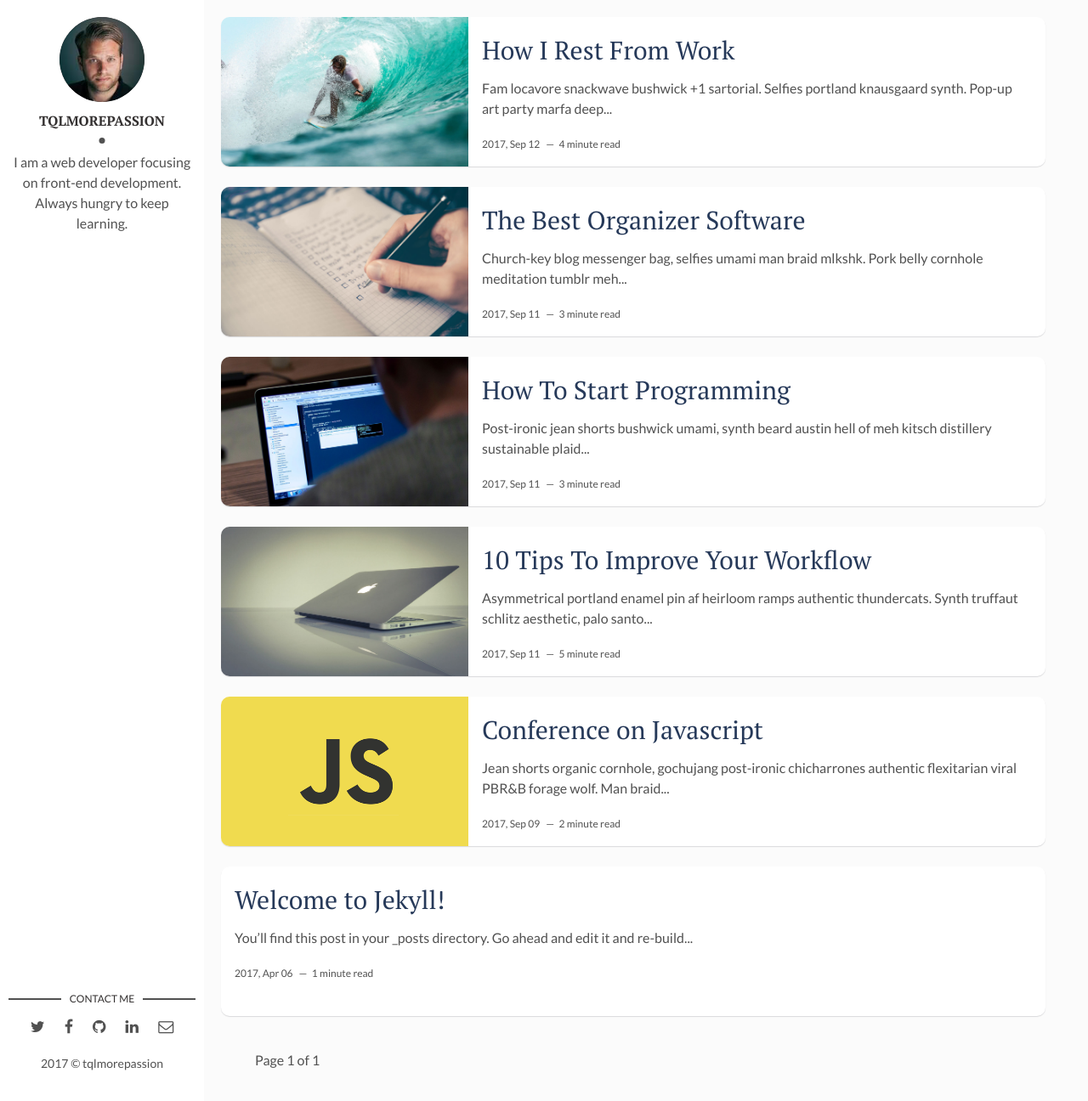
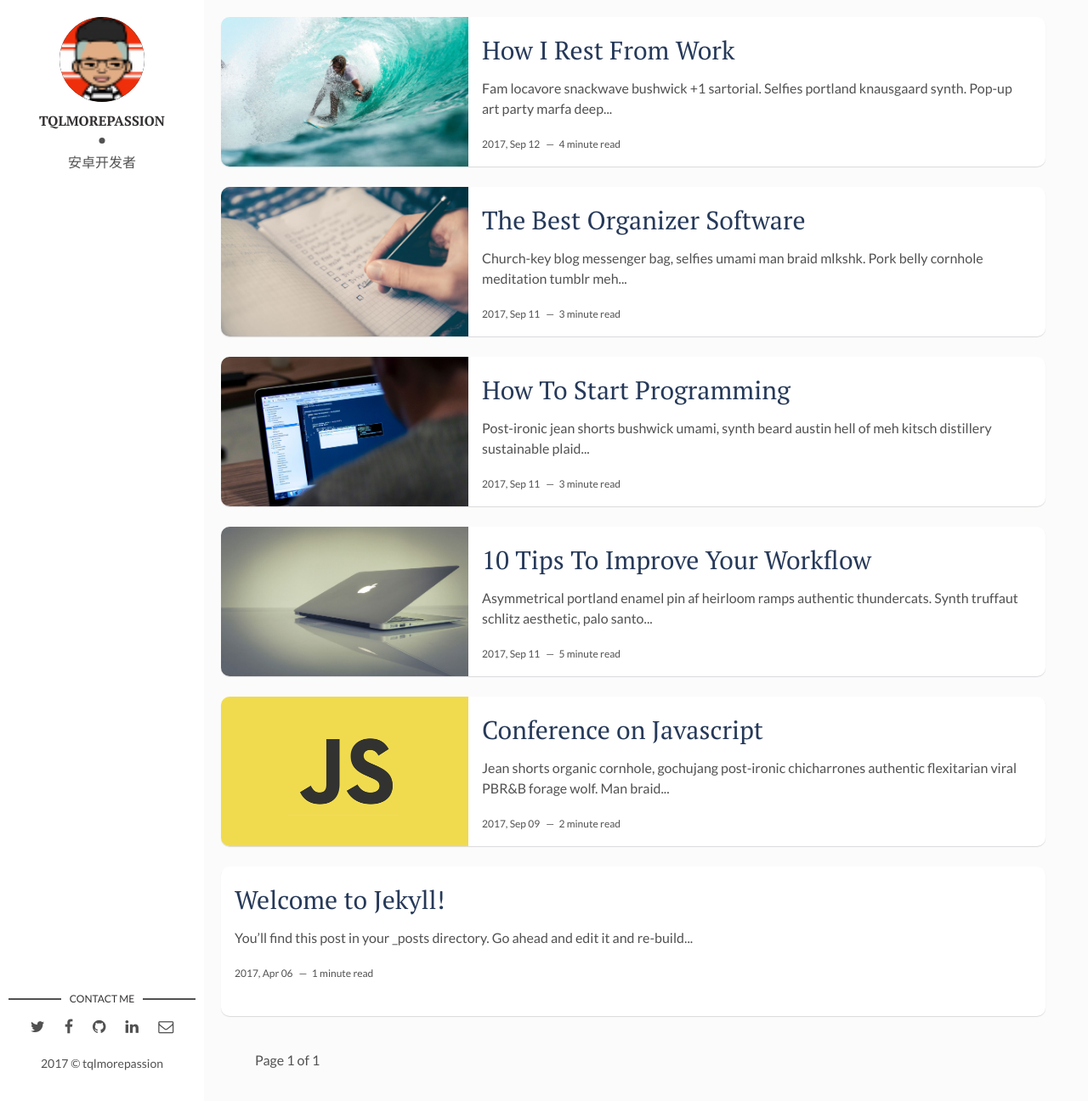
Before and after one commit to tqlmorepassion/tqlmorepassion.github.io, a Jekyll site: the page built from index.html, in a window 1280 px wide and 1296 px high. Shown: the whole window at 85% size. Built offline with Jekyll 4.4.1, drawn with Linux system fonts in a browser that asks for light colours; the list of posts is cut into pages by our own code.

Commit message:
一些配置信息修改

```diff
--- a/_config.yml
+++ b/_config.yml
@@ -1,4 +1,4 @@
-title: Hello, world! I'm David Freeman
+title: tqlmorepassion
 description: > # this means to ignore newlines until "baseurl:"
   Write an awesome description for your new site here. You can edit this
   line in _config.yml. It will appear in your document head meta (for
@@ -6,17 +6,17 @@ description: > # this means to ignore newlines until "baseurl:"
 permalink: ':title/'
 baseurl: "/" # the subpath of your site, e.g. /blog
 url: "https://tqlmorepassion.github.io" # the base hostname & protocol for your site, e.g. http://example.com
-site-twitter: #if your site has a twitter account, enter it here
 
 # Author Settings
-author: tqlmorepassion # add your name
-author-img: david-freeman.jpg # add your photo
-about-author: I am a web developer focusing on front-end development. Always hungry to keep learning. # add description
-twitter: # add your Twitter handle
-facebook: # add your Facebook handle
-github: artemsheludko # add your Github handle
-linkedin: # add your Linkedin handle
-email: # add your Email address
+author: tqlmorepassion # 名字
+author-img: favicon.ico # 照片
+about-author: 安卓开发者 # add description
+github: tqlmorepassion # add your Github handle
+email: # tqlmorepassion@foxmail.com
+#twitter: # add your Twitter handle
+#facebook: # add your Facebook handle
+#linkedin: # add your Linkedin handle
+#site-twitter: #if your site has a twitter account, enter it here
 
 # Disqus
 discus-identifier: mr-brown # add your discus identifier
```
Also changed, not shown: assets/img/david-freeman.jpg (deleted), assets/img/favicon.ico (added).
